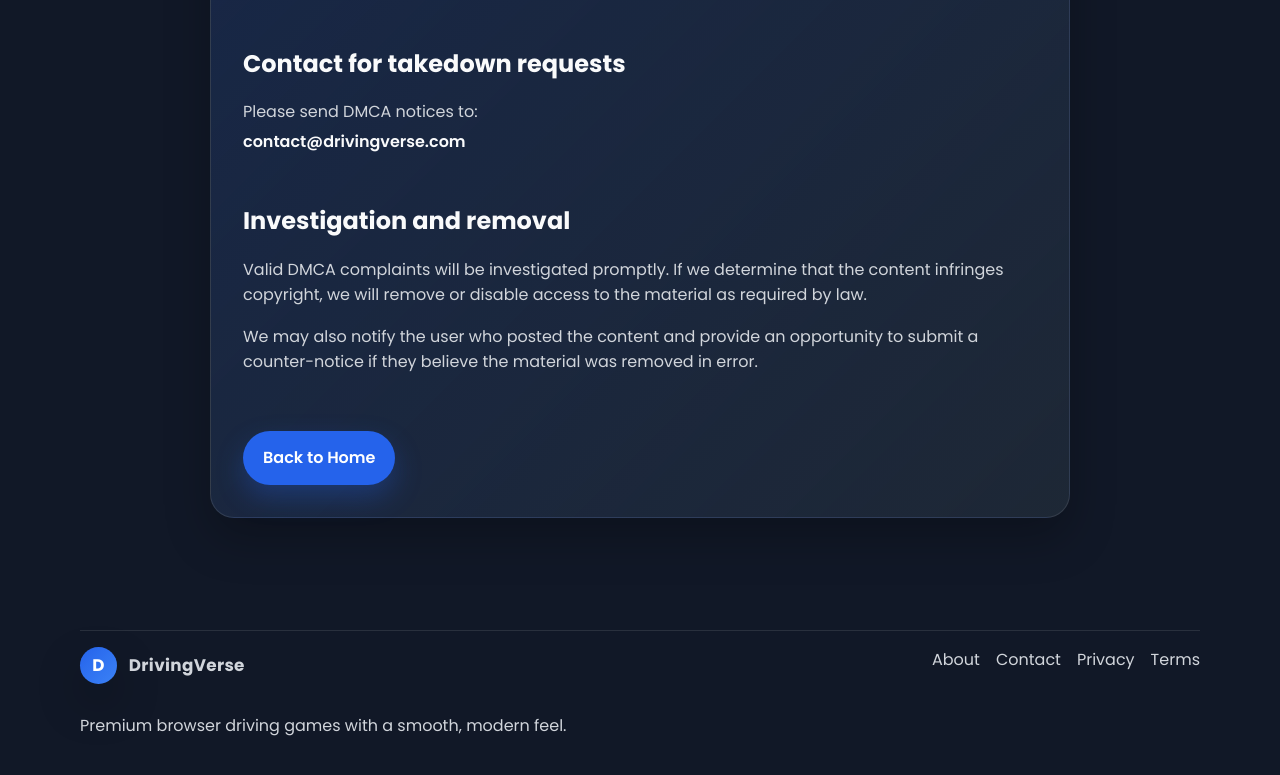
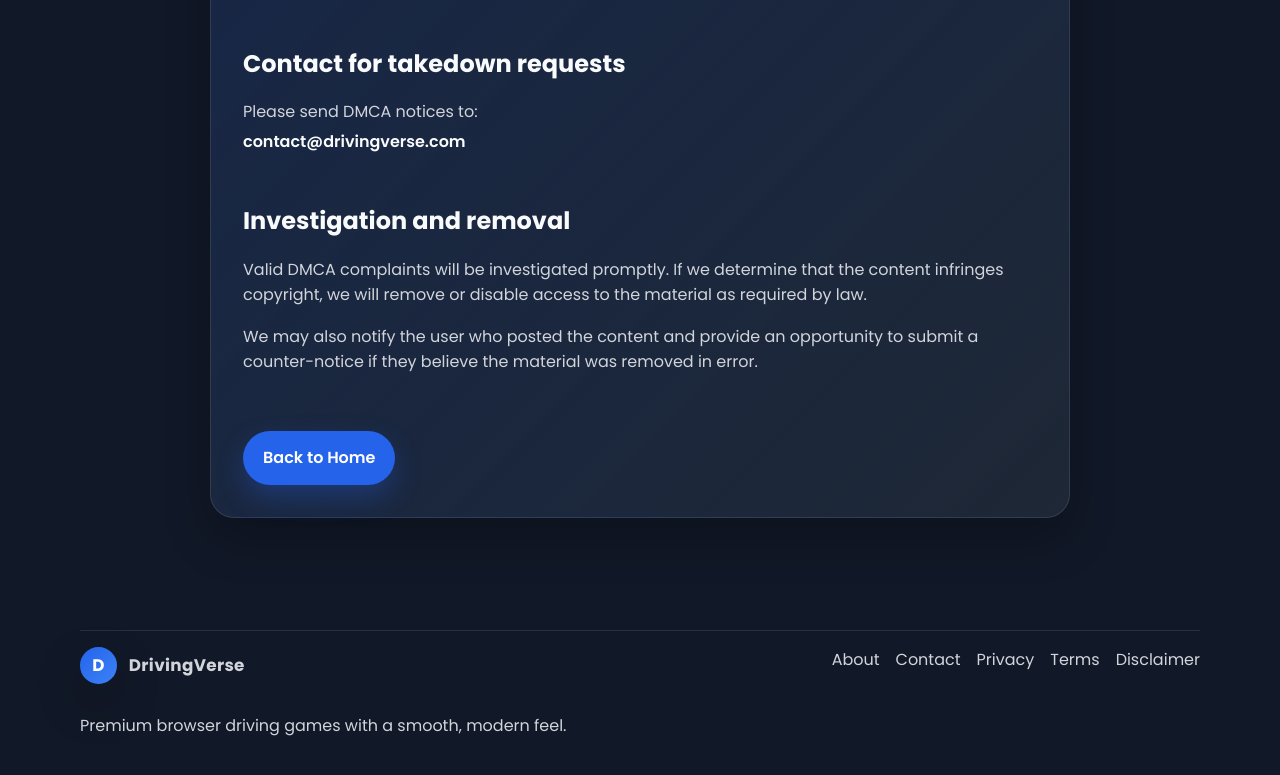
Before and after one commit to avoncafe411-sudo/DrivingVerse, a plain HTML site: page pages/dmca.html in a window 1280 px wide. Shown: the part 906-1681 px from the top of the page. Drawn offline with Linux system fonts and the light colour scheme.

Commit message:
Add DMCA link to footer in disclaimer and vice versa for improved navigation

```diff
--- a/pages/dmca.html
+++ b/pages/dmca.html
@@ -128,6 +128,7 @@
           <a href="contact.html">Contact</a>
           <a href="privacy.html">Privacy</a>
           <a href="terms.html">Terms</a>
+          <a href="disclaimer.html">Disclaimer</a>
         </div>
       </div>
     </footer>
```
Also changed, not shown: pages/disclaimer.html (+1 -0 lines).
